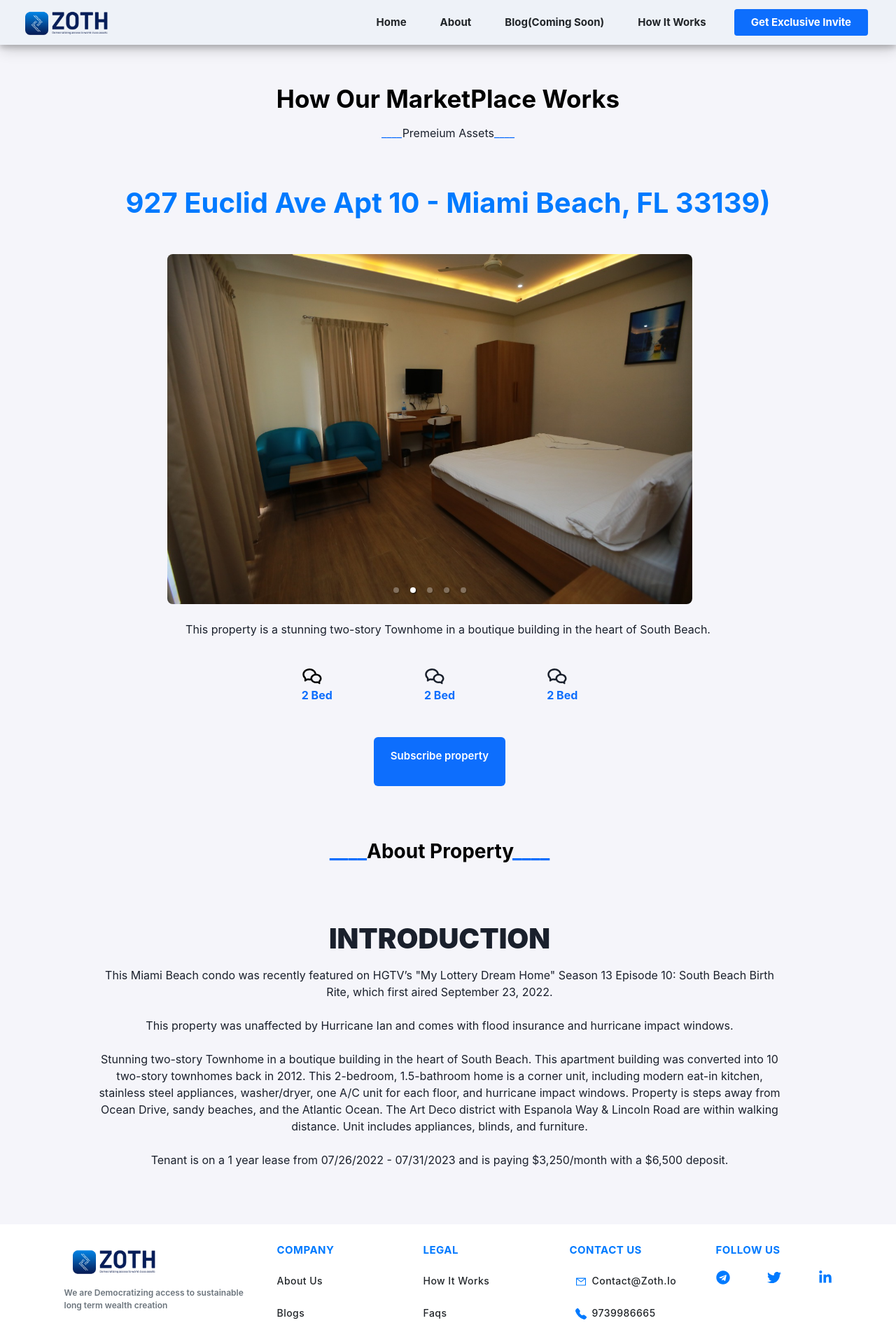
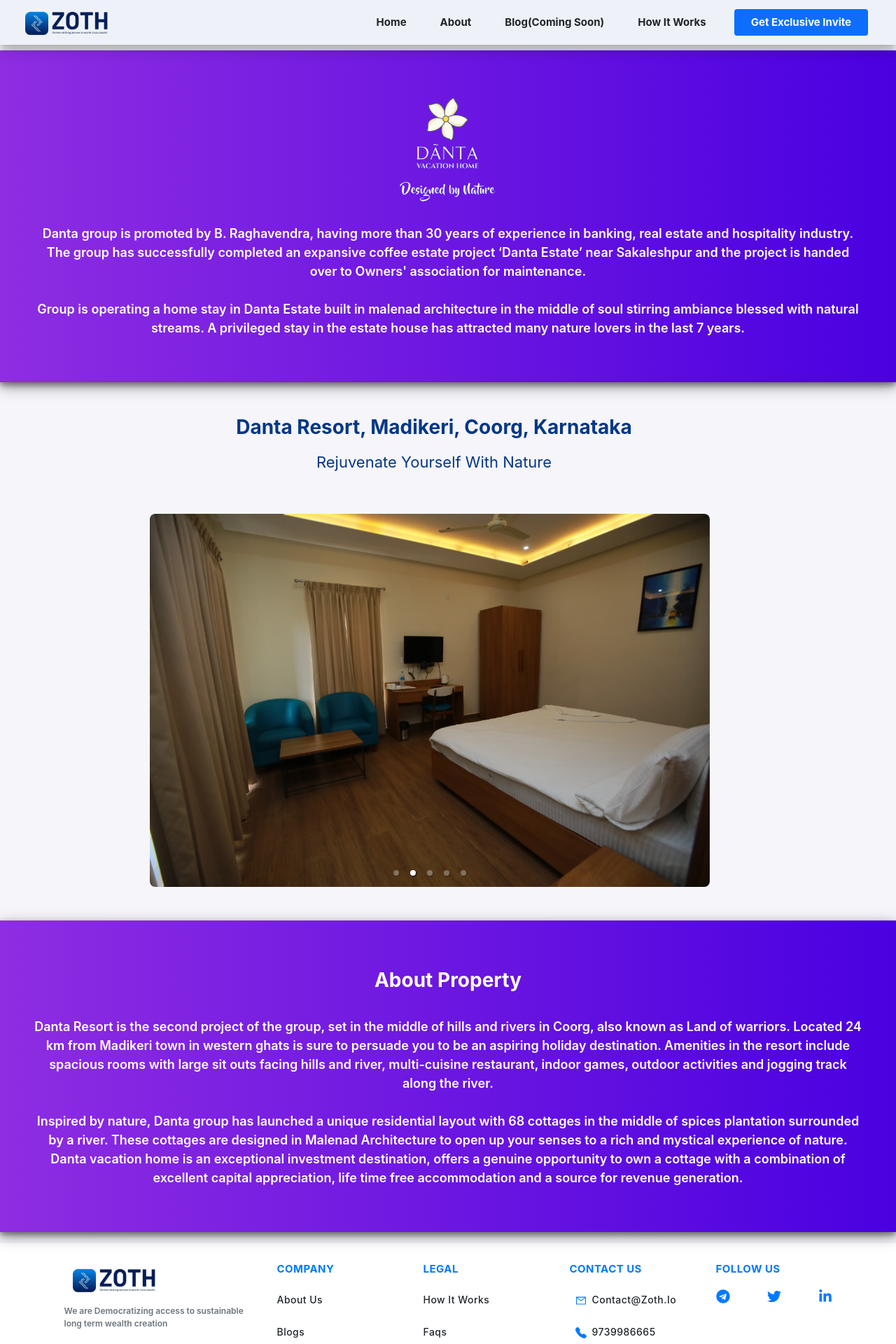
Before and after one commit to 0xZothio/website, a React (Create React App) app: page /property in a window 1280 px wide. Shown: the top 1920 px of the page at 70% size. Built offline with nearby package versions, Linux system fonts and the light colour scheme.

Commit message:
Update Property.js

```diff
--- a/src/Screens/Property.js
+++ b/src/Screens/Property.js
@@ -10,6 +10,8 @@ import lapi2 from "../assets/2.jpeg";
 import lapi3 from "../assets/3.jpeg";
 import lapi4 from "../assets/4.jpeg";
 import lapi5 from "../assets/5.jpeg";
+
+import danta from "../assets/dantalogo.png";
 const Property = () => {
   let { openModal, closeModal, customStyles, modalIsOpen } =
     useContext(DataContext);
@@ -23,21 +25,42 @@ const Property = () => {
       >
         <Subscribe />
       </Modal>
-      <div className="row">
-        <div className="col-md-10 col-12 col-xl-10 col-lg-10 col-xs-12 col-sm-12 mx-auto d-flex justify-content-center align-items-center flex-column ">
-          <h2 className="home-heading mt-5 text-center">
-            How Our MarketPlace Works
-          </h2>
-          <p className="text-center text-capitalize">
-            {" "}
-            <span className="text-primary">____</span>
-            Premeium Assets
-            <span className="text-primary">____</span>
-          </p>
-          <h1 className="text-center mt-5 fw-bold" style={{ color: "#007AFF" }}>
-            927 Euclid Ave Apt 10 - Miami Beach, FL 33139)
+      <div className="row mt-2">
+      <div className="col-md-8 col-12 col-xl-8 col-lg-8 col-sm-12 col-xs-12 mx-auto p-5 w-100 h-auto" style={{
+          background:
+          "linear-gradient(90deg, #8E2DE2 0%, #4A00E0 100%)",
+          boxShadow:
+            "0 4px 8px 0 rgba(0, 0, 0, 0.4), 0 6px 20px 0 rgba(0, 0, 0, 0.4)",
+          height:"500px"
+        }}>
+
+
+          <div className="row">
+          <img src={danta} className="mx-auto d-block" alt="" style={{width:"200px", height:"200px"}}/>
+          </div>
+          <div className="row mt-4">
+            <p className="text-center text-white" style={{fontSize:"18px",fontWeight:"600"}}>Danta group is promoted by B. Raghavendra, having more than 30 years of
+experience in banking, real estate and hospitality industry. The group has
+successfully completed an expansive coffee estate project ‘Danta Estate’ near
+Sakaleshpur and the project is handed over to Owners' association for
+maintenance.<br></br> <br></br>
+Group is operating a home stay in Danta Estate built in malenad architecture in
+the middle of soul stirring ambiance blessed with natural streams. A privileged
+stay in the estate house has attracted many nature lovers in the last 7 years.
+
+</p>
+          </div>
+
+
+        </div>
+        <div className="col-md-10 col-12 col-xl-10 col-lg-10 col-xs-12 col-sm-12 mx-auto d-flex justify-content-center align-items-center flex-column " >
+
+          <h1 className="headi-prop text-center mt-5 fw-bold" style={{fontSize:"28px",color:"#053786", width:"75%"}}>
+          Danta Resort, Madikeri, Coorg, Karnataka
           </h1>
-          <hr style={{ height: "2.5px !important" }} className="text-primary" />
+          <p className="headi-prop text-center mt-2" style={{fontSize:"22px", color:"#053786", fontWeight:"400"}}>Rejuvenate Yourself With Nature</p>
+
+          <hr style={{ height: "2.5px !important" }} className="text-primary mt-3 mx-auto d-block" />
           <Carousel
             autoPlay={true}
             infiniteLoop={true}
@@ -47,11 +70,11 @@ const Property = () => {
             showStatus={false}
             className="mt-2 h-75"
           >
-            <div className=" rounded-3">
+            <div className=" rounded-3 ">
               <img
                 className="rounded-3"
                 style={{
-                  width: "750px",
+                  width: "800px",
                   height: "200px",
                 }}
                 src={lapi1}
@@ -61,7 +84,7 @@ const Property = () => {
               <img
                 className="rounded-3"
                 style={{
-                  width: "750px",
+                  width: "800px",
                   height: "200px",
                 }}
                 src={lapi2}
@@ -71,7 +94,7 @@ const Property = () => {
               <img
                 className="rounded-3"
                 style={{
-                  width: "750px",
+                  width: "800px",
                   height: "200px",
                 }}
                 src={lapi3}
@@ -81,7 +104,7 @@ const Property = () => {
               <img
                 className="rounded-3"
                 style={{
-                  width: "750px",
+                  width: "800px",
                   height: "200px",
                 }}
                 src={lapi4}
@@ -91,19 +114,16 @@ const Property = () => {
               <img
                 className="rounded-3"
                 style={{
-                  width: "750px",
+                  width: "800px",
                   height: "200px",
                 }}
                 src={lapi5}
               />
             </div>
           </Carousel>
-          <p className="text-center mt-4">
-            This property is a stunning two-story Townhome in a boutique
-            building in the heart of South Beach.
-          </p>
+
         </div>
-        <div className="row mt-4 justify-content-center">
+        {/* <div className="row mt-4 justify-content-center">
           <div className="col-md-4 col-xl-4 col-lg-4 col-12 col-sm-12 col-xs-12 mx-auto d-flex justify-content-between">
             <div className="d-flex flex-column">
               <RiWechatLine size={30} color="black" />
@@ -135,62 +155,43 @@ const Property = () => {
               </button>
             </div>
           </div>
-        </div>
-        <div className="row mt-5 mb-3">
+        </div> */}
+        <div className="col-md-8 col-12 col-xl-8 col-lg-8 col-sm-12 col-xs-12 mx-auto p-5 w-100 h-auto mt-5 mb-3" style={{
+          background:
+          "linear-gradient(90deg, #8E2DE2 0%, #4A00E0 100%)",
+          boxShadow:
+            "0 4px 8px 0 rgba(0, 0, 0, 0.4), 0 6px 20px 0 rgba(0, 0, 0, 0.4)",
+          height:"500px"
+        }}>
+
+
+
+          <div className="row">
           <h1 className="property-heading justify-content-center text-center mt-2">
             {" "}
-            <span className="text-primary">____</span>
-            About Property
-            <span className="text-primary">____</span>
+            <p className="text-center text-white">About Property</p>
           </h1>
+            <p className="text-center text-white" style={{fontSize:"18px",fontWeight:"600"}}>Danta Resort is the second project of the group, set in the middle of hills and
+rivers in Coorg, also known as Land of warriors. Located 24 km from Madikeri
+town in western ghats is sure to persuade you to be an aspiring holiday
+destination. Amenities in the resort include spacious rooms with large sit outs
+facing hills and river, multi-cuisine restaurant, indoor games, outdoor
+activities and jogging track along the river.<br></br> <br></br>
+Inspired by nature, Danta group has launched a unique residential
+layout with 68 cottages in the middle of spices plantation
+surrounded by a river. These cottages are designed in Malenad
+Architecture to open up your senses to a rich and mystical
+experience of nature.
+Danta vacation home is an exceptional investment destination,
+offers a genuine opportunity to own a cottage with a combination of
+excellent capital appreciation, life time free accommodation and a
+source for revenue generation.
 
-          <div className="col-md-10 col-12 col-xl-10 col-lg-10 col-xs-12 col-sm-12 mx-auto mt-5 text-center d-flex justify-content-center mb-5">
-            <div className="d-flex flex-column mt-3 text-center">
-              <h1 className="text-center fw-bold">
-                <strong>INTRODUCTION</strong>
-              </h1>
-              <p className="text-center mx-sm-3 mx-xs-3 mt-2">
-                This Miami Beach condo was recently featured on HGTV’s "My
-                Lottery Dream Home" Season 13 Episode 10: South Beach Birth
-                Rite, which first aired September 23, 2022.<br></br> <br></br>
-                This property was unaffected by Hurricane Ian and comes with
-                flood insurance and hurricane impact windows.<br></br> <br></br>
-                Stunning two-story Townhome in a boutique building in the heart
-                of South Beach. This apartment building was converted into 10
-                two-story townhomes back in 2012. This 2-bedroom, 1.5-bathroom
-                home is a corner unit, including modern eat-in kitchen,
-                stainless steel appliances, washer/dryer, one A/C unit for each
-                floor, and hurricane impact windows. Property is steps away from
-                Ocean Drive, sandy beaches, and the Atlantic Ocean. The Art Deco
-                district with Espanola Way & Lincoln Road are within walking
-                distance. Unit includes appliances, blinds, and furniture.
-                <br></br> <br></br>
-                Tenant is on a 1 year lease from 07/26/2022 - 07/31/2023 and is
-                paying $3,250/month with a $6,500 deposit.
-              </p>
-            </div>
-
-            {/* <div className="d-flex flex-column mt-5">
-                <h1 className="text-center">
-                    <strong>PRICE TREND</strong>
-                </h1>
-                <p className="text-center">
-                    Lorem ipsum dolor, sit amet consectetur adipisicing elit. Consequuntur consectetur dolor expedita optio. Magnam deleniti corporis libero vitae, nulla ducimus voluptatum laudantium aut, et, officiis sunt nobis doloribus vero nam?
-                    Lorem ipsum dolor sit amet consectetur adipisicing elit. Quos commodi alias exercitationem aliquid dolores facere ex delectus officia cum laborum nemo odit aut voluptas dicta tenetur hic velit, impedit nulla.
-                </p>
-            </div>
-
-            <div className="d-flex flex-column mt-5">
-                <h1 className="text-center">
-                    <strong>LOCATION</strong>
-                </h1>
-                <p className="text-center">
-                    Lorem ipsum dolor, sit amet consectetur adipisicing elit. Consequuntur consectetur dolor expedita optio. Magnam deleniti corporis libero vitae, nulla ducimus voluptatum laudantium aut, et, officiis sunt nobis doloribus vero nam?
-                    Lorem ipsum dolor sit amet consectetur adipisicing elit. Quos commodi alias exercitationem aliquid dolores facere ex delectus officia cum laborum nemo odit aut voluptas dicta tenetur hic velit, impedit nulla.
-                </p>
-            </div> */}
+</p>
           </div>
         </div>
+
+
       </div>
     </>
   );
```
